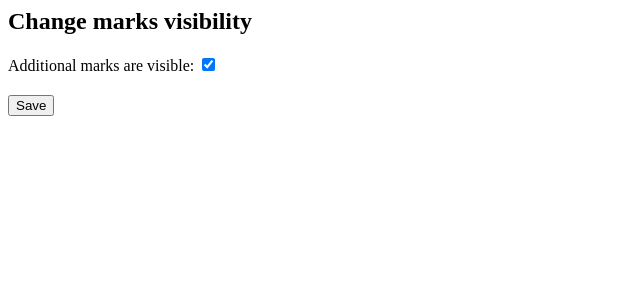
After one commit to md-cj-enterprises/support, a Django app: page /change_marks_visibility in a window 1280 px wide. The commit adds this page. Shown: the top 300 px of the page, without its empty margins (0-640 px from the left). Run offline with Django 4.2, Linux system fonts and the light colour scheme.

Commit message:
chart server with changing marks visibility feature

```diff
--- /dev/null
+++ b/chart_server/api/templates/change_marks_visibility.html
@@ -0,0 +1,28 @@
+{% block content %}
+  <form action="" method="POST" >
+    {% csrf_token %}
+
+    <div class="row">
+        <div class="col-md-6 col-xs-12">
+          <div class="x_panel">
+            <div class="x_title">
+              <h2>Change marks visibility</h2>
+              <div class="clearfix"></div>
+            </div>
+            <div class="x_content">
+              <div class="col-md-8 col-sm-12 col-xs-12 form-group">
+              </div>
+                  <label for="dog-names">Additional marks are visible:</label>
+
+                  <input type="checkbox" name="marks_checkbox" {% if marks_visible == True  %} checked{% endif %} value="1">
+                </div>
+                <h2> </h2>
+
+                  <button type="submit" class="btn btn-success" >Save</button>
+
+
+                        </div>
+                    </div>
+                </div>
+  </form>
+{% endblock %}
--- a/chart_server/api/templates/import_excel_db.html
+++ b/chart_server/api/templates/import_excel_db.html
@@ -13,8 +13,7 @@
               <div class="col-md-8 col-sm-12 col-xs-12 form-group">
               </div>
                     <input type="file" name="myfile" class="form-control">
-                             <button type="submit" class="btn btn-success" >Upload data using Pandas</button>
-                             <button type="submit" class="btn btn-success" >Upload data using Import_Export_Lib</button>
+                             <button type="submit" class="btn btn-success" >Upload data</button>
                             </div>
                         </div>
                     </div>
--- a/chart_server/api/urls.py
+++ b/chart_server/api/urls.py
@@ -5,17 +5,14 @@ from django.conf.urls.static import static
 
 
 urlpatterns = [
+    path('', views.home, name='home'),
     path('time', views.get_time, name='get_time'),
     path('history', views.history, name='history'),
     path('import', views.import_excel_pandas,name='import_excel_pandas'),
     path('config', views.config,name='config'),
     path('symbols', views.symbols,name='symbols'),
     path('marks', views.marks,name='marks'),
-    #path('change_marks_visibility', views.marks,name='change_marks_visibility'),
-
-
-
-
+    path('change_marks_visibility', views.change_marks_visibility,name='change_marks_visibility'),
 
 ]
 
--- a/chart_server/api/views.py
+++ b/chart_server/api/views.py
@@ -8,6 +8,26 @@ import pandas as pd
 import os
 from django.core.files.storage import FileSystemStorage
 from .models import Candle
+
+print("HEKK")
+marks_visible = True
+
+def change_marks_visibility(request, template_name="templates/change_marks_visibility.html"):
+    global marks_visible
+    args = {}
+
+    if request.method == 'POST':
+        print(request.POST.get('marks_checkbox', True) )
+        if request.POST.get('marks_checkbox', True) == True:
+            marks_visible = False
+        else:
+            marks_visible = True
+    args['marks_visible'] = marks_visible
+
+    return render(request, 'change_marks_visibility.html', args)
+
+def home(request):
+    return render(request, 'home.html', {})
 
 def config(request):
     response_data = {}
@@ -127,6 +147,7 @@ def history(request):
     return HttpResponse(json.dumps(response_data), 'application/json')
 
 def marks(request):
+    global marks_visible
     symbol = request.GET.get("symbol")
     fr = int(request.GET.get("from"))
     to = int(request.GET.get("to"))
@@ -150,17 +171,31 @@ def marks(request):
         marks_list = jsonDec.decode(v['mark_index'])
 
         if v['signal'] != 0:
-            if v['signal'] == 1:
-                response_data = add_mark(response_data, marks_list[0], int(v['date']), 'blue', 'long signal', 'S', 'black', 25)
+            if v['signal'] == 1 and marks_visible:
+                response_data = add_mark(response_data, marks_list[0], int(v['date']), 'green', 'long signal', 'S', 'black', 25)
                 marks_list.pop(0)
-            elif v['signal'] == -1:
-                response_data = add_mark(response_data, marks_list[0], int(v['date']), 'blue', 'short signal', 'S', 'black', 25)
+            elif v['signal'] == -1 and marks_visible:
+                response_data = add_mark(response_data, marks_list[0], int(v['date']), 'red', 'short signal', 'S', 'black', 25)
                 marks_list.pop(0)
             elif v['signal'] == 2:
-                response_data = add_mark(response_data, marks_list[0], int(v['date']), 'green', 'long trade', 'T', 'black', 25)
+                text = 'trade'
+                if v['profit'] != 0:
+                    text += ', profit: ' + str(round(v['profit'], 2))
+                if v['entry_point'] != 0:
+                    text += ', entry point: ' + str(round(v['entry_point'], 2))
+                if v['stop_loss'] != 0:
+                    text += ', stop loss: ' + str(round(v['stop_loss'], 2))
+                response_data = add_mark(response_data, marks_list[0], int(v['date']), 'green', text, 'T', 'black', 25)
                 marks_list.pop(0)
             elif v['signal'] == -2:
-                response_data = add_mark(response_data, marks_list[0], int(v['date']), 'red', 'short trade', 'T', 'black', 25)
+                text = 'trade'
+                if v['profit'] != 0:
+                    text += ', profit: ' + str(round(v['profit'], 2))
+                if v['entry_point'] != 0:
+                    text += ', entry point: ' + str(round(v['entry_point'], 2))
+                if v['stop_loss'] != 0:
+                    text += ', stop loss: ' + str(round(v['stop_loss'], 2))
+                response_data = add_mark(response_data, marks_list[0], int(v['date']), 'red', text, 'T', 'black', 25)
                 marks_list.pop(0)
             elif v['signal'] == 3:
                 response_data = add_mark(response_data, marks_list[0], int(v['date']), 'yellow', 'exit long trade ' + str(round(v['profit'], 2)), 'E', 'black', 25)
@@ -168,19 +203,25 @@ def marks(request):
             elif v['signal'] == -3:
                 response_data = add_mark(response_data, marks_list[0], int(v['date']), 'yellow', 'exit short trade ' + str(round(v['profit'], 2)), 'E', 'black', 25)
                 marks_list.pop(0)
-        if v['entry_point'] != 0:
-            response_data = add_mark(response_data, marks_list[0], int(v['date']), 'orange', 'entry point: ' + str(round(v['entry_point'], 2)), 'E', 'black', 20)
+        if (v['signal'] == 1 or v['signal'] == -1) and v['entry_point'] != 0 and marks_visible:
+            color = 'green'
+            if v['signal'] == -1:
+                color = 'red'
+            response_data = add_mark(response_data, marks_list[0], int(v['date']), color, 'entry point: ' + str(round(v['entry_point'], 2)), 'E', 'black', 20)
             marks_list.pop(0)
-        if v['exit_point'] != 0:
-            response_data = add_mark(response_data, marks_list[0], int(v['date']), 'red', 'exit point: ' + str(round(v['exit_point'], 2)), 'E', 'yellow', 15)
+        if v['exit_point'] != 0 and marks_visible:
+            response_data = add_mark(response_data, marks_list[0], int(v['date']), 'orange', 'exit point: ' + str(round(v['exit_point'], 2)), 'E', 'yellow', 15)
             marks_list.pop(0)
-        if v['entry_position'] != 0:
+        if v['entry_position'] != 0 and marks_visible:
             response_data = add_mark(response_data, marks_list[0], int(v['date']), 'red', 'entry position: ' + str(round(v['entry_position'], 2)), 'E', 'black', 20)
             marks_list.pop(0)
-        if v['stop_loss'] != 0:
-            response_data = add_mark(response_data, marks_list[0], int(v['date']), 'red', 'stop loss: ' + str(round(v['stop_loss'], 2)), 'S', 'white', 20)
+        if (v['signal'] == 1 or v['signal'] == -1) and v['stop_loss'] != 0 and marks_visible:
+            color = 'green'
+            if v['signal'] == -1:
+                color = 'red'
+            response_data = add_mark(response_data, marks_list[0], int(v['date']), color, 'stop loss: ' + str(round(v['stop_loss'], 2)), 'S', 'white', 20)
             marks_list.pop(0)
-        if v['turn_to0'] != 0:
+        if v['turn_to0'] != 0 and marks_visible:
             response_data = add_mark(response_data, marks_list[0], int(v['date']), 'green', 'signal turns to 0', '0', 'white', 20)
             marks_list.pop(0)
 
@@ -201,8 +242,9 @@ def add_mark(response, id, time, color, text, label, labelFontColor, minSize):
 
 
 def import_excel_pandas(request):
-    Candle.objects.all().delete()
     if request.method == 'POST' and request.FILES['myfile']:
+        Candle.objects.all().delete()
+
         myfile = request.FILES['myfile']
         fs = FileSystemStorage()
         filename = fs.save(myfile.name, myfile)
```
Also changed, not shown: chart_server/api/templates/home.html (added, +28 -0 lines), 3 other files.
